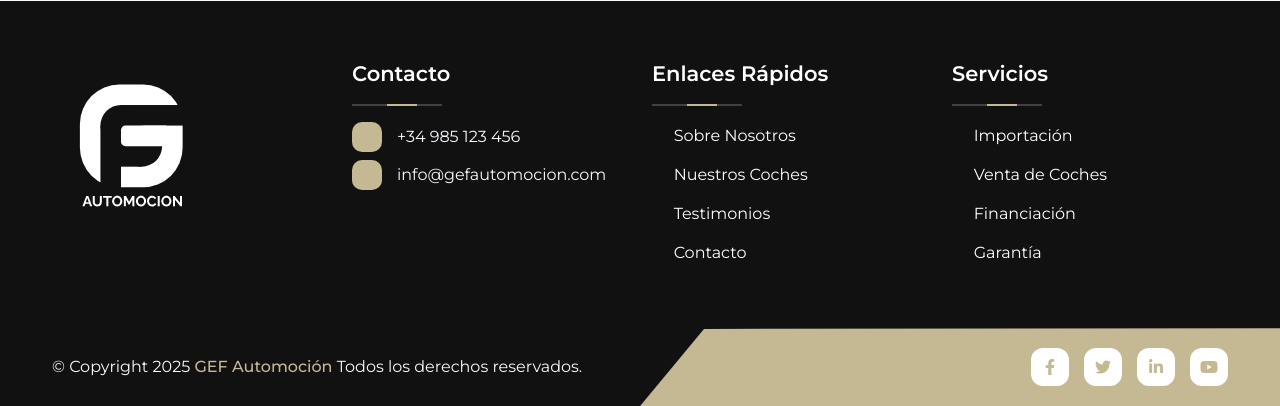
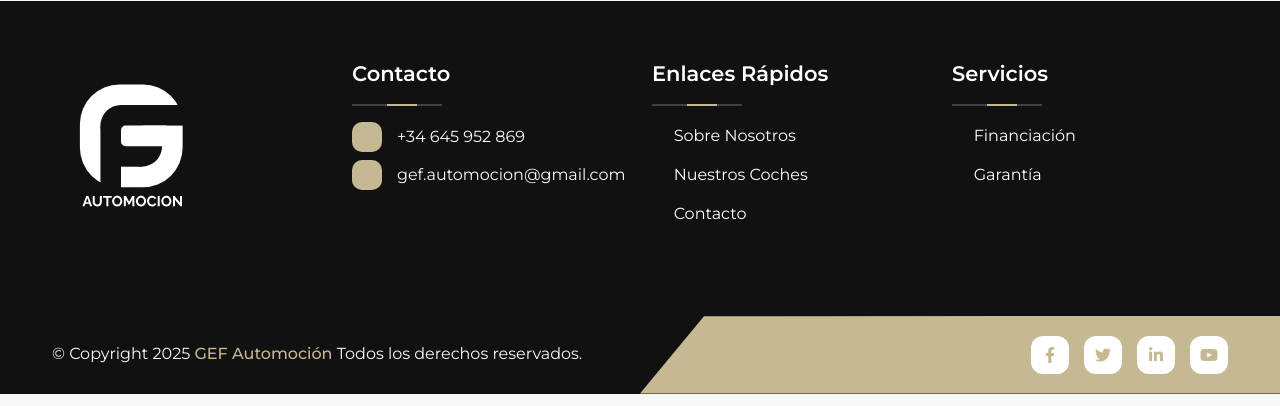
Before and after one commit to schsoluciones/GEFautomocion, a PHP site: page /vehiculoDetalle.php in a window 1280 px wide. Shown: the part 833-1239 px from the top of the page. Run offline with PHP 8.4, Linux system fonts and the light colour scheme; some web fonts are replaced.

Commit message:
rehacer detalleVehiculo

```diff
--- a/vehiculoDetalle.php
+++ b/vehiculoDetalle.php
@@ -145,8 +145,8 @@ if ($ident !== '') {
                     <div class="header-top-left">
                         <div class="header-top-contact">
                             <ul>
-                                <li><a href="mailto:info@gefautomocion.com"><i class="far fa-envelopes"></i> info@gefautomocion.com</a></li>
-                                <li><a href="tel:+34123456789"><i class="far fa-phone-volume"></i> +34 123 456 789</a></li>
+                                <li><a href="mailto:gef.automocion@gmail.com"><i class="far fa-envelopes"></i> gef.automocion@gmail.com</a></li>
+                                <li><a href="tel:++34645952869"><i class="far fa-phone-volume"></i> +34 645 952 869</a></li>
                             </ul>
                         </div>
                     </div>
@@ -228,11 +228,11 @@ if ($ident !== '') {
                     <ul>
                         <li>
                             <h6>Email</h6>
-                            <a href="mailto:info@gefautomocion.com"><i class="far fa-envelope"></i>info@gefautomocion.com</a>
+                            <a href="mailto:gef.automocion@gmail.com"><i class="far fa-envelope"></i>gef.automocion@gmail.com</a>
                         </li>
                         <li>
                             <h6>Teléfono</h6>
-                            <a href="tel:+21236547898"><i class="far fa-phone"></i>+34 123 456 789</a>
+                            <a href="tel:+21236547898"><i class="far fa-phone"></i>+34 645 952 869</a>
                         </li>
                     </ul>
                 </div>
@@ -538,8 +578,8 @@ if ($ident !== '') {
                         <div class="footer-widget-box">
                             <h4 class="footer-widget-title mb-3">Contacto</h4>
                             <ul class="footer-contact">
-                                <li class="mb-2"><a href="tel:+34985123456"><i class="far fa-phone"></i>+34 985 123 456</a></li>
-                                <li class="mb-0"><a href="mailto:info@gefautomocion.com"><i class="far fa-envelope"></i>info@gefautomocion.com</a></li>
+                                <li class="mb-2"><a href="tel:+34645952869"><i class="far fa-phone"></i>+34 645 952 869</a></li>
+                                <li class="mb-0"><a href="mailto:gef.automocion@gmail.com"><i class="far fa-envelope"></i>gef.automocion@gmail.com</a></li>
                             </ul>
                         </div>
                     </div>
@@ -549,10 +589,9 @@ if ($ident !== '') {
                         <div class="footer-widget-box list">
                             <h4 class="footer-widget-title mb-3">Enlaces Rápidos</h4>
                             <ul class="footer-list">
-                                <li><a href="#"><i class="fas fa-caret-right"></i> Sobre Nosotros</a></li>
-                                <li><a href="#"><i class="fas fa-caret-right"></i> Nuestros Coches</a></li>
-                                <li><a href="#"><i class="fas fa-caret-right"></i> Testimonios</a></li>
-                                <li><a href="#"><i class="fas fa-caret-right"></i> Contacto</a></li>
+                                <li><a href="nosotros"><i class="fas fa-caret-right"></i> Sobre Nosotros</a></li>
+                                <li><a href="vehiculos"><i class="fas fa-caret-right"></i> Nuestros Coches</a></li>
+                                <li><a href="contacto"><i class="fas fa-caret-right"></i> Contacto</a></li>
                             </ul>
                         </div>
                     </div>
@@ -562,10 +601,8 @@ if ($ident !== '') {
                         <div class="footer-widget-box list">
                             <h4 class="footer-widget-title mb-3">Servicios</h4>
                             <ul class="footer-list">
-                                <li><a href="#"><i class="fas fa-caret-right"></i> Importación</a></li>
-                                <li><a href="#"><i class="fas fa-caret-right"></i> Venta de Coches</a></li>
-                                <li><a href="#"><i class="fas fa-caret-right"></i> Financiación</a></li>
-                                <li><a href="#"><i class="fas fa-caret-right"></i> Garantía</a></li>
+                                <li><a href="#" data-bs-toggle="modal" data-bs-target="#financiacionModal"><i class="fas fa-caret-right"></i> Financiación</a></li>
+                                <li><a href="#" data-bs-toggle="modal" data-bs-target="#garantiaModal"><i class="fas fa-caret-right"></i> Garantía</a></li>
                             </ul>
                         </div>
                     </div>
```
Also changed, not shown: other parts of vehiculoDetalle.php (+40 -0 lines).
